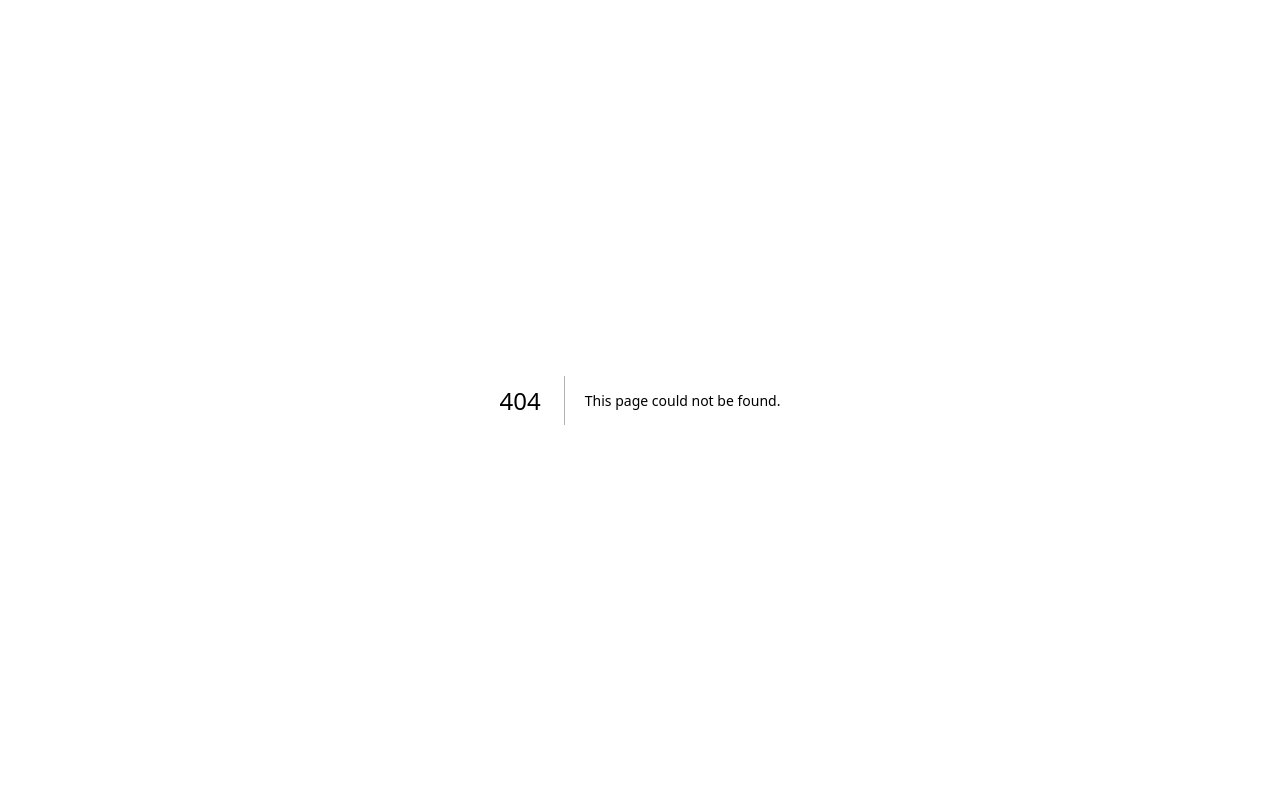
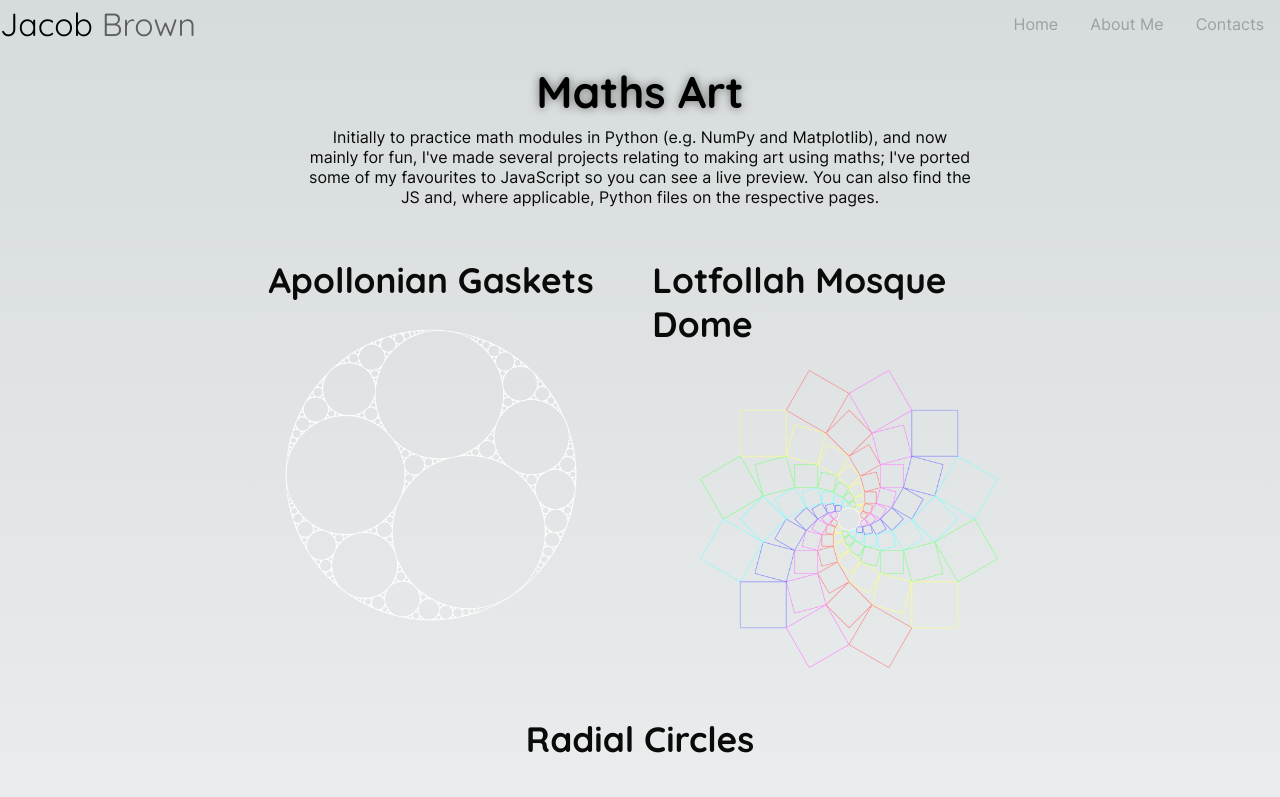
Before and after one commit to jacbn/jacbn.me, a Next.js app: page /maths-art in a window 1280 px wide. Before the commit this address had no page. Shown: the top 797 px of the page. Built offline with nearby package versions, Linux system fonts and the light colour scheme.

Commit message:
maths home

```diff
--- a/next.config.js
+++ b/next.config.js
@@ -2,7 +2,6 @@
 const nextConfig = {
   async rewrites() {
     return [
-      // Rewrite everything else to use `pages/index`
       {
         source: '/about',
         destination: '/',
@@ -11,6 +10,10 @@ const nextConfig = {
         source: '/contacts',
         destination: '/',
       },
+      {
+        source: '/maths-art/:path*',
+        destination: '/maths-art',
+      },
     ];
   },
 }
--- /dev/null
+++ b/src/components/mathsGrid/mathsSquare.tsx
@@ -0,0 +1,13 @@
+import styles from '@/styles/mathsart.module.css'
+import Link from 'next/link'
+
+export default function MathsSquare({href, title, image}: {href: string, title: string, image: {src: string, alt: string}}) {
+  return (
+    <>
+      <Link className={styles.mathsArtGridSquare} href={href}>
+        <h2>{title}</h2>
+        <img src={image.src} alt={image.alt} />
+      </Link>
+    </>
+  )
+}
--- /dev/null
+++ b/src/pages/maths-art/index.tsx
@@ -0,0 +1,47 @@
+import MathsSquare from '@/components/mathsGrid/mathsSquare'
+import NavBar from '@/components/navbar'
+import styles from '@/styles/mathsart.module.css'
+import Apollo from './_apollo'
+import { useRouter } from 'next/router'
+import Radials from './_radials'
+
+export function MathsArtDirectory() {
+  return (
+    <div className={styles.bodyContainer}>
+      <h1>Maths Art</h1>
+      <p style={{width: "65%", textAlign: 'center'}}>
+        Initially to practice math modules in Python (e.g. NumPy and Matplotlib), and now mainly for fun, I've made several projects relating to making art using maths; I've ported some of my favourites to JavaScript so you can see a live preview. You can also find the JS and, where applicable, Python files on the respective pages.
+      </p>
+      <ol className={styles.mathsArtGrid}>
+        <MathsSquare href="./maths-art/apollo" title="Apollonian Gaskets" image={{src: "/assets/maths/apollo.png", alt: "An image of an Apollonian Gasket."}} />
+        <MathsSquare href="./maths-art/lotfollah" title="Lotfollah Mosque Dome" image={{src: "/assets/maths/lotfollah.png", alt: "An image of a reconstruction of the Lotfollah Mosque Dome."}} />
+        <MathsSquare href="./maths-art/radials" title="Radial Circles" image={{src: "/assets/maths/radials.png", alt: "An image of a nested epicycloid."}} />
+      </ol>
+    </div>
+  )
+}
+
+export function MathsArtPageContent({pageName} : {pageName : string }) {
+  switch (pageName) {
+    case '/maths-art/apollo':
+      return <Apollo />
+    case '/maths-art/lotfollah':
+      return <Lotfollah />
+    case '/maths-art/radials':
+      return <Radials />
+    default:
+      return <MathsArtDirectory />
+  }
+}
+
+export default function MathsArt() {
+  const router = useRouter();
+  return (
+    <>
+      <NavBar showName={true} />
+      <main>
+        <MathsArtPageContent pageName={router.asPath} />
+      </main>
+    </>
+  )
+}
--- /dev/null
+++ b/src/styles/mathsart.module.css
@@ -0,0 +1,156 @@
+/* main */
+
+.bodyContainer {
+    left: 50%;
+    margin: 0 auto;
+    width: 80%;
+    display: flex;
+    flex-direction: column;
+    align-items: center;
+  }
+
+.mathsArtGrid {
+    width: 100%;
+    display: flex;
+    list-style: none;
+    justify-content: center;
+    flex: 0 0 20%;
+    flex-wrap: wrap;
+    column-gap: 3%;
+    padding: 1% 10% 5%;
+}
+
+.mathsArtGridSquare {
+    display: flex;
+    flex-direction: column;
+    align-items: center;
+    flex: 0 0 48%;
+    width: 45%;
+    aspect-ratio: 1;
+    margin-top: 3%; /* should be equal to .mathsArtGrid column-gap */
+    background-color: var(--background-alt-light);
+    border-radius: 50px;
+    cursor: pointer;
+    -webkit-transition: all 0.5s ease;
+    transition: all 0.5s ease;
+    font-family: var(--font-sans-title);
+}
+
+.mathsArtGridSquare > img {
+    width: 80%;
+}
+
+.mathsArtGridSquare:hover {
+    transform: scale(1.02);
+}
+
+/* projects */
+
+.canvasProject {
+    width: 80%;
+    left: 50%;
+    margin: 0 auto;
+    display: flex;
+    flex-direction: column;
+    align-items: center;
+}
+
+.canvasProject__mainContainer {
+    width: 100%;
+    display: flex;
+    flex-direction: row;
+    gap: 5%;
+    flex: 0 0 45%;
+    margin-top: 2%;
+}
+
+.canvasProject__description {
+    text-align: justify;
+}
+
+.canvasProject__description h4 {
+    margin: 3% 0 1%;
+}
+
+.canvasProject__canvasAndOptions {
+    width: 100%;
+    display: flex;
+    flex-direction: column;
+    align-items: center;
+}
+
+.canvasProject__canvasAndOptions canvas {
+    border: 1px solid var(--text-secondary);
+    border-radius: 20px;
+}
+
+.canvasProject__options {
+    width: 100%;
+    display: flex;
+    flex-direction: row;
+    align-items: center;
+    justify-content: space-evenly;
+}
+
+.sliderOptions {
+    width: 100%;
+    margin-top: 2%;
+    display: flex;
+    flex-direction: column;
+    align-items: center;
+}
+
+.sliderOptions .rangeSlider {
+    width: 80%;
+}
+
+.canvasProject__columnFlex {
+    width: 100%;
+    display: flex;
+    flex-direction: column;
+    align-items: center;
+    justify-content: space-around;
+}
+
+.canvasProject__rowFlex {
+    width: 100%;
+    display: flex;
+    flex-direction: row;
+    align-items: center;
+    justify-content: space-around;
+}
+
+.radialsNumericalInput {
+    width: 150px;
+    height: 16px;
+    margin: 5px;
+    padding: 0;
+}
+
+.radialsEmptyInput {
+    width: 150px;
+    height: 16px;
+    margin: 5px;
+    border: none;
+    visibility: hidden;
+}
+
+.radialsButton {
+    width: 100px;
+}
+
+@media screen and (max-width: 1000px) {
+    .widthContainer {
+        display: flex;
+        flex-flow: column;
+    }
+
+    .canvasAndOptions > .flexContainer {
+        max-width: 600px;
+        margin: auto;
+    }
+
+    .canvasAndOptions{
+        order: -1;
+    }
+}
```
Also changed, not shown: src/components/canvasProject.tsx (added, +30 -0 lines).
